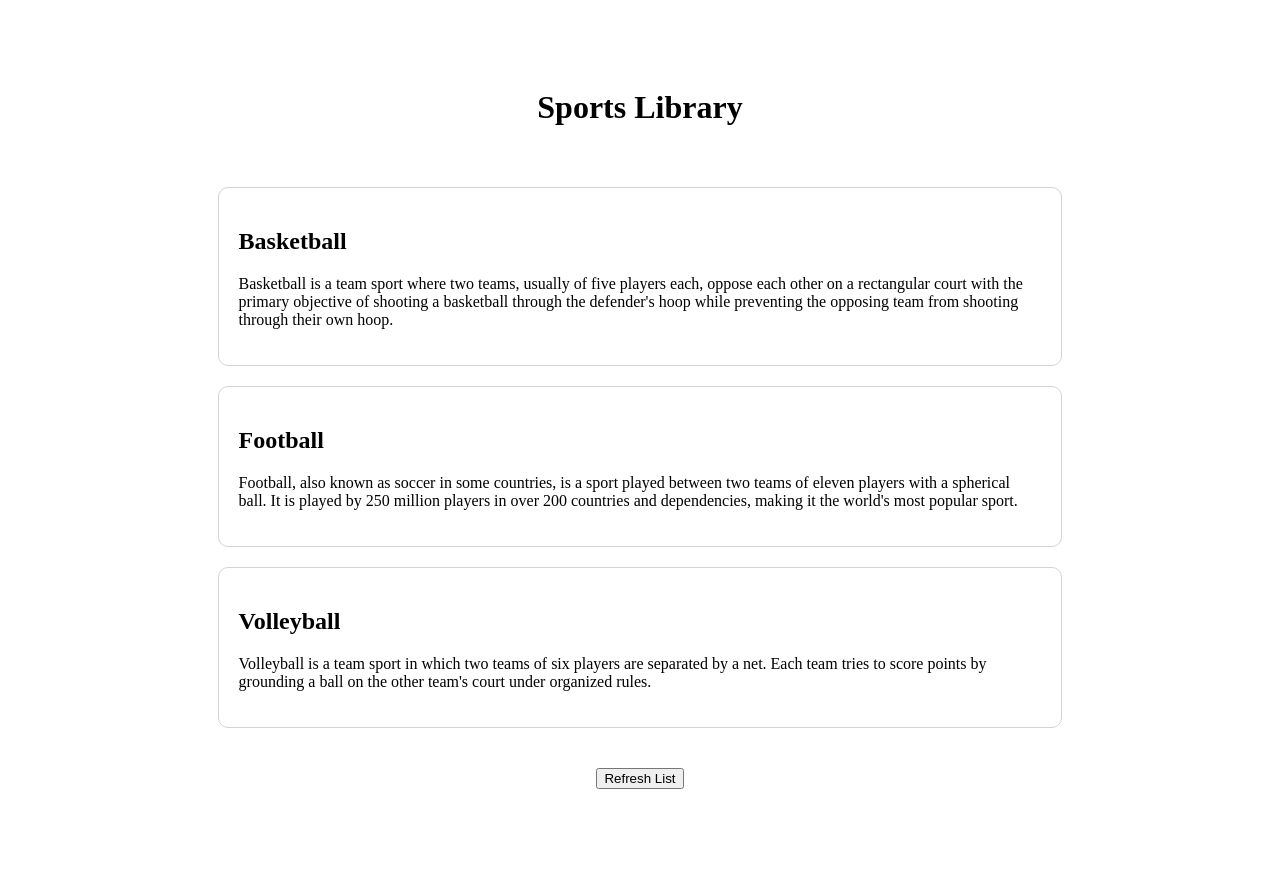
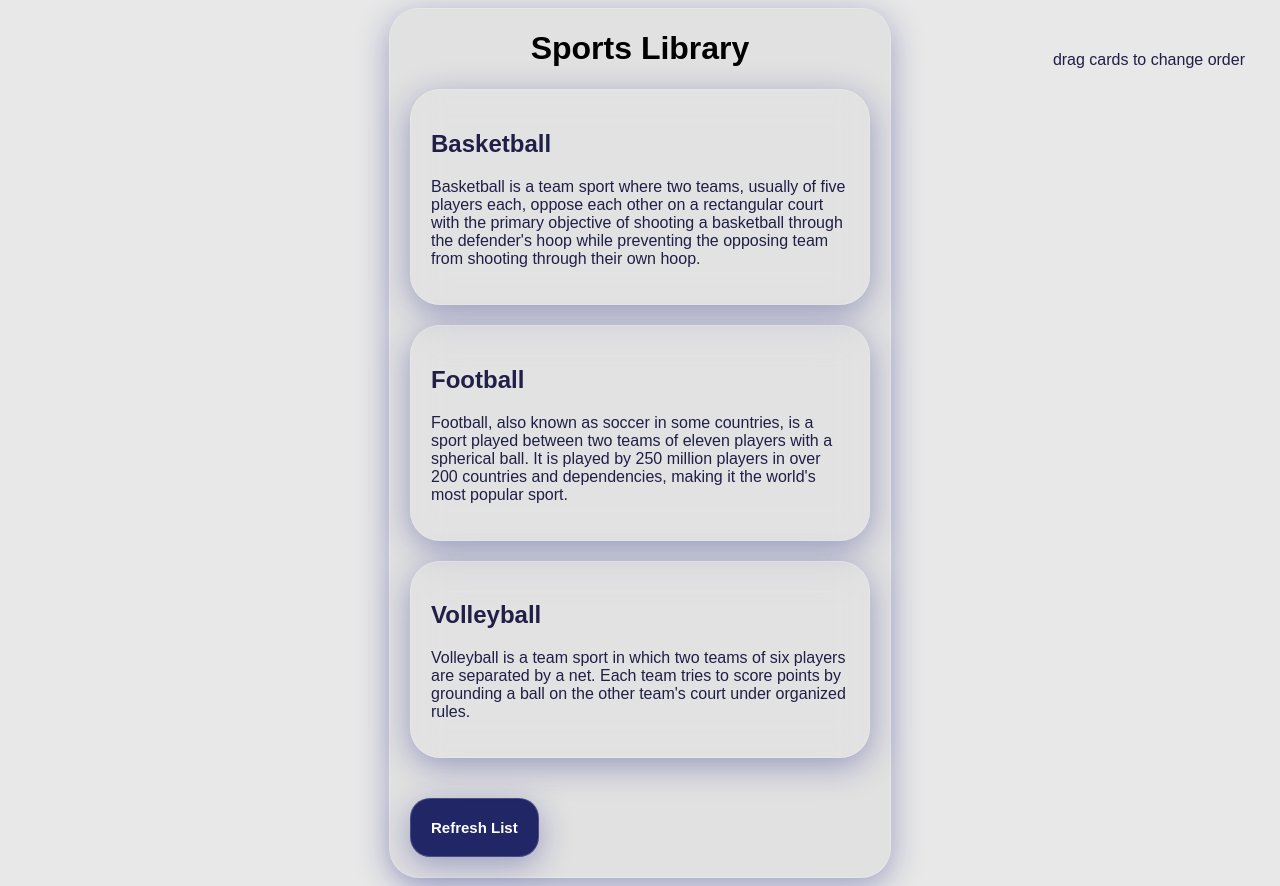
Before and after one commit to rigelle-cruz/sports-library, a React (Vite) app: page / in a window 1280 px wide. Before the commit the page ends 856 px from the top, so only its background shows below. Built offline with nearby package versions, Linux system fonts and the light colour scheme.

Commit message:
modify styling

```diff
--- a/src/App.jsx
+++ b/src/App.jsx
@@ -4,8 +4,13 @@ function App() {
 	return (
 		<div className="App">
 			<div className="main">
-				<h1>Sports Library</h1>
-				<SportsList />
+				<div className="list-container">
+					<h1>Sports Library</h1>
+					<SportsList />
+				</div>
+			</div>
+			<div className="instructions">
+				<p>drag cards to change order</p>
 			</div>
 		</div>
 	);
--- a/src/components/SportsList.jsx
+++ b/src/components/SportsList.jsx
@@ -78,7 +78,9 @@ export const SportsList = () => {
 					</div>
 				)}
 			</Droppable>
-			<button onClick={fetchSports}>Refresh List</button>
+			<button onClick={fetchSports} className="button">
+				Refresh List
+			</button>
 		</DragDropContext>
 	);
 };
--- a/src/index.css
+++ b/src/index.css
@@ -1,18 +1,82 @@
+body {
+  background-color: #e8e8e8;
+  font-family: sans-serif;
+}
+
+h1 {
+  text-align: center;
+}
+
 .main {
-  margin: auto;
-  padding: 20px;
   min-height: 100vh;
   display: flex;
-  width: 70%;
   flex-direction: column;
   justify-content: center;
   align-items: center;
-  gap: 20px;
 }
+
+.list-container {
+  margin: auto;
+  max-width: 500px;
+  min-width: 300px;
+  gap: 10px;
+  background: #e1e1e1;
+  box-shadow: 0 8px 32px 0 rgba( 31, 38, 135, 0.37 );
+  border-radius: 30px;
+  border: 1px solid rgba( 255, 255, 255, 0.18 );
+}
+
+
 .sportItem {
+  color: #1f1f47;
   margin: 20px;
   padding: 20px;
-  background-color: white;
-  border: 1px solid lightgrey;
+
+  background: rgba( 255, 255, 255, 0.05 );
+  box-shadow: 0 8px 32px 0 rgba( 31, 38, 135, 0.37 );
+  backdrop-filter: blur( 16.5px );
+  -webkit-backdrop-filter: blur( 16.5px );
+  border-radius: 30px;
+  border: 1px solid rgba( 255, 255, 255, 0.18 );
+
+}
+
+.sportItem:hover {
+  background: rgba(255, 255, 255, 0.533);
+  color: #1f1f47;
+  transform: scale(1.02);
+}
+
+.button {
+  color: #ffffff;
+  font-size: 15px;
+  font-weight: bold;
+  padding: 20px;
+  margin: 20px;
+  background-color: rgb(33, 38, 102);
+  box-shadow: 0 8px 32px 0 rgba(31, 38, 135, 0.37);
+  border-radius: 20px;
+  border: 1px solid rgba( 255, 255, 255, 0.18 );
+  cursor: pointer;
+  transition: background-color 0.3s, color 0.3s, transform 0.3s;
+}
+
+.button:hover {
+  background: #1f1f479b;
+  transform: scale(1.05);
+}
+
+.instructions {
+  position: fixed;
+  top: 20px;
+  right: 20px;
+  color: #1f1f47;
+  padding: 15px;
   border-radius: 10px;
 }
+
+@media (max-width: 1000px) {
+  .instructions {
+    display: none;
+  }
+}
```
